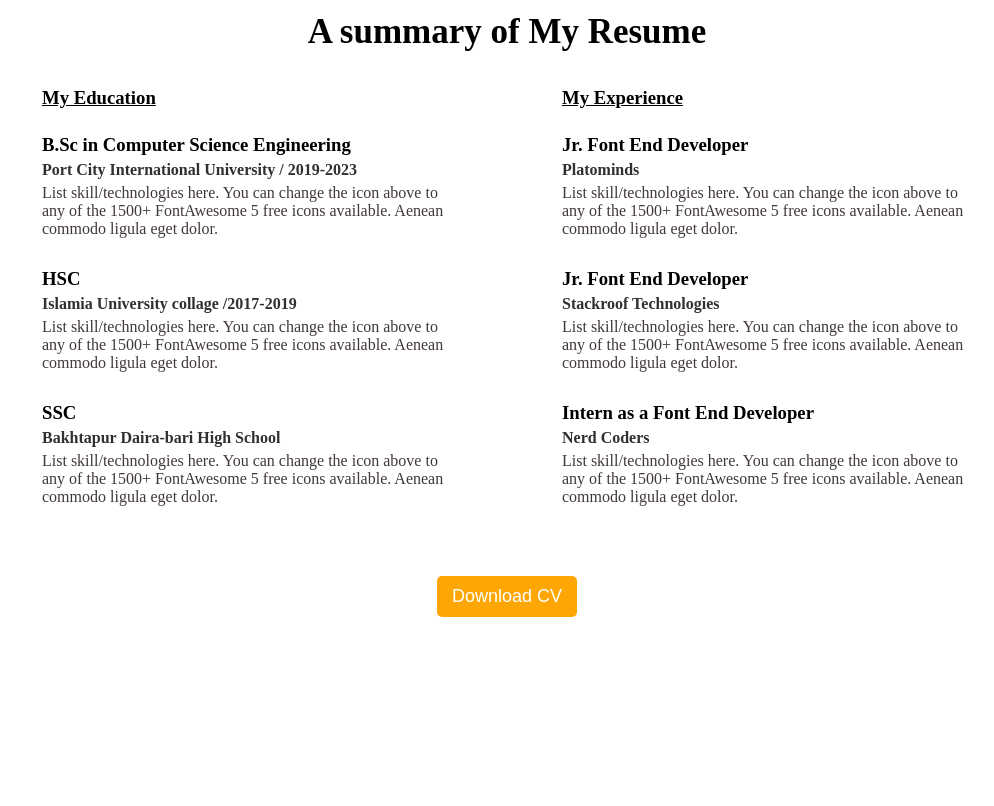
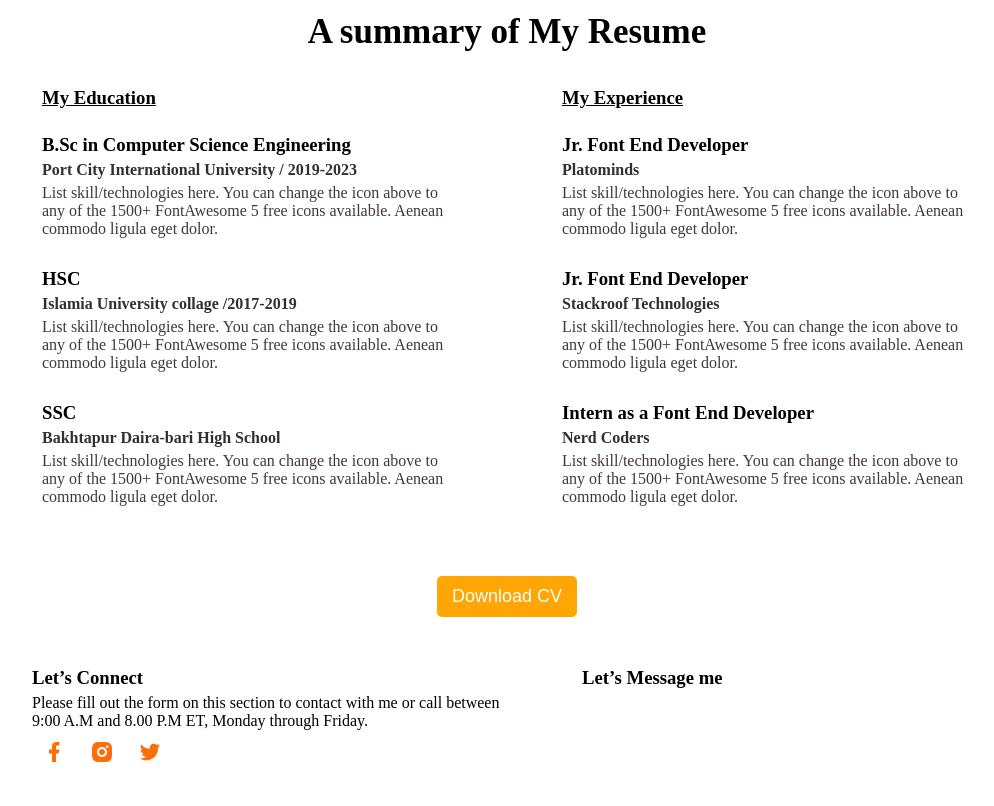
Before and after one commit to sazid0101/portfolio-1, a plain HTML site: page index.html in a window 1280 px wide. Shown: the part 1815-2621 px from the top of the page, without its empty margins (133-1127 px from the left). Before the commit the page ends 2477 px from the top, so only its background shows below. Drawn offline with Linux system fonts and the light colour scheme.

Commit message:
basic footer add

```diff
--- a/index.html
+++ b/index.html
@@ -148,6 +148,22 @@
             </div>
         </section>
     </main>
-    <footer></footer>
+    <!--Footer part-->
+    <footer>
+        <div class="footer-section">
+            <div class="footer-column1">
+                <h3 class="foot-title">Let’s Connect</h3>
+                <p class="foot-description">Please fill out the form on this section to contact with me or call between 9:00 A.M and 8.00 P.M ET, Monday through Friday.</p>
+                <div class="social-links">
+                    <a href=""><img src="images/icons/facebook.png" alt=""></a>
+                    <a href=""><img src="images/icons/insta.png" alt=""></a>
+                    <a href=""><img src="images/icons/twitter.png" alt=""></a>
+                </div>
+            </div>
+            <div class="footer-column2">
+                <h3 class="foot-title">Let’s Message me</h3>
+            </div>
+        </div>
+    </footer>
 </body>
 </html>
--- a/style/style.css
+++ b/style/style.css
@@ -155,3 +155,13 @@ nav {
     text-align: center;
     padding-bottom: 30px;
 }
+/*Footer part*/
+.footer-section{
+    display: flex;
+    margin: 0px 100px 30px 100px;
+
+}
+.footer-column1{
+    max-width: 500px;
+    padding: 0px 40px 20px 40px;
+}
```
